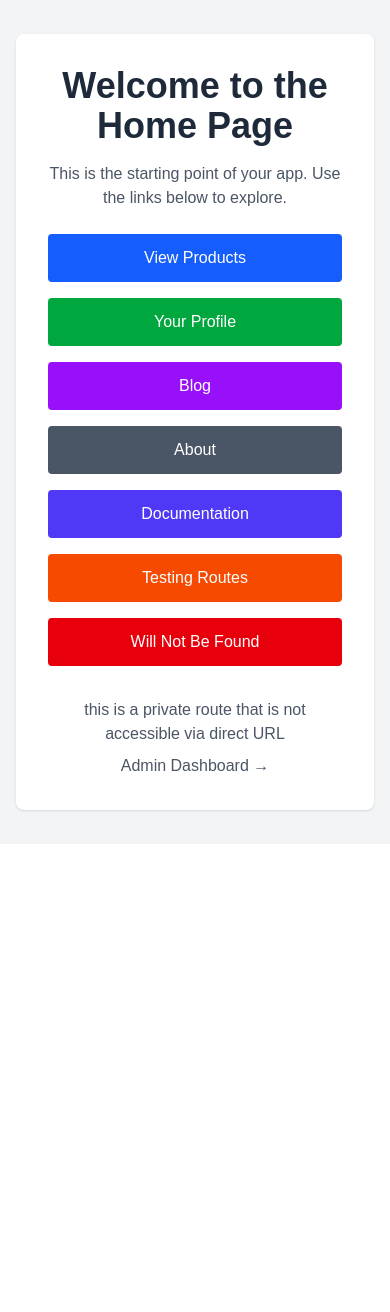
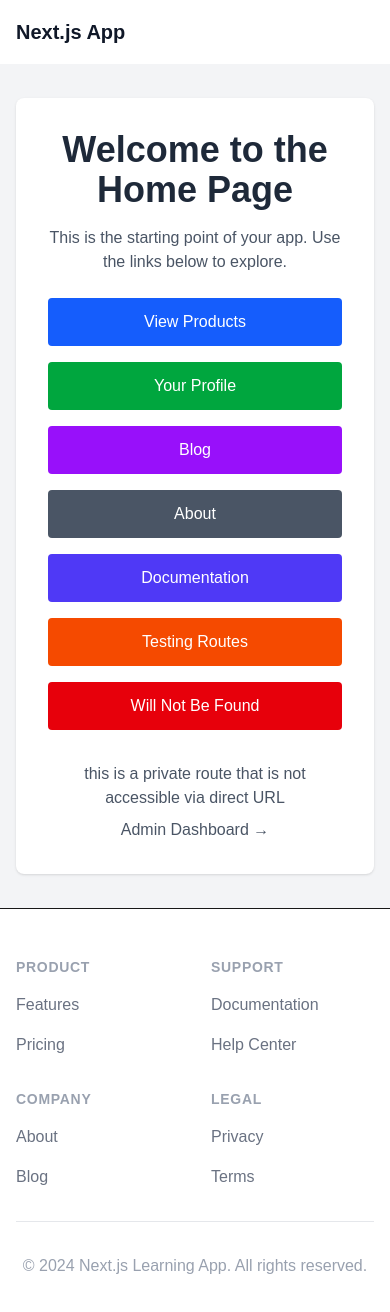
Before and after one commit to PinkyCodeMaster/nextjs15, a Next.js app: page / in a window 390 px wide. Shown: the top 1312 px of the page. Before the commit the page ends 844 px from the top, so only its background shows below. Built offline with nearby package versions, Linux system fonts and the light colour scheme.

Commit message:
feat: implement root layout with comprehensive docs - Added root layout with header and footer - Added detailed documentation about Next.js layouts - Implemented responsive navigation and footer - Added metadata configuration - Documented layout inheritance and persistent UI concepts

```diff
--- a/src/app/layout.tsx
+++ b/src/app/layout.tsx
@@ -1,8 +1,40 @@
+/**
+ * Root Layout Component
+ *
+ * Next.js Concepts Demonstrated:
+ * 1. Root Layout
+ *    - Required in app directory
+ *    - Wraps all pages in the application
+ *    - Must contain html and body tags
+ *    - Can include global styles and metadata
+ *
+ * 2. Layout Inheritance
+ *    - This layout is the parent of all other layouts
+ *    - Child layouts can be nested inside this one
+ *    - Layouts can be shared across multiple pages
+ *    - Each segment can have its own layout
+ *
+ * 3. Persistent UI
+ *    - Header and footer remain across page navigations
+ *    - Only the page content changes
+ *    - Maintains state and user context
+ *    - Improves performance by not re-rendering shared elements
+ *
+ * 4. Metadata
+ *    - Can define metadata for all pages
+ *    - Can be overridden by child layouts/pages
+ *    - Supports dynamic metadata generation
+ *    - SEO-friendly by default
+ *
+ * @see https://nextjs.org/docs/app/building-your-application/routing/pages-and-layouts#layouts
+ */
+
 import { SpeedInsights } from "@vercel/speed-insights/next";
 import { Geist, Geist_Mono } from "next/font/google";
 import { Analytics } from "@vercel/analytics/next";
 import type { Metadata } from "next";
 import "@/styles/globals.css";
+import Link from "next/link";
 
 const geistSans = Geist({
   variable: "--font-geist-sans",
@@ -15,15 +47,133 @@ const geistMono = Geist_Mono({
 });
 
 export const metadata: Metadata = {
-  title: "Relearning next js",
-  description: "Relearning next js",
+  title: "Next.js Learning App",
+  description: "A comprehensive Next.js learning application",
 };
 
 export default function RootLayout({ children, }: Readonly<{ children: React.ReactNode; }>) {
   return (
     <html lang="en">
       <body className={`${geistSans.variable} ${geistMono.variable} antialiased`}>
-        {children}
+        {/*
+          Header
+          - Persistent across all pages
+          - Contains navigation and branding
+          - Can include user context
+        */}
+        <header className="bg-white shadow-sm">
+          <nav className="max-w-7xl mx-auto px-4 sm:px-6 lg:px-8">
+            <div className="flex justify-between h-16">
+              <div className="flex">
+                <div className="flex-shrink-0 flex items-center">
+                  <span className="text-xl font-bold text-gray-900">Next.js App</span>
+                </div>
+                <div className="hidden sm:ml-6 sm:flex sm:space-x-8">
+                  <a href="/" className="text-gray-900 inline-flex items-center px-1 pt-1 border-b-2 border-blue-500">
+                    Home
+                  </a>
+                  <a href="/products" className="text-gray-500 hover:text-gray-900 inline-flex items-center px-1 pt-1 border-b-2 border-transparent">
+                    Products
+                  </a>
+                  <a href="/docs" className="text-gray-500 hover:text-gray-900 inline-flex items-center px-1 pt-1 border-b-2 border-transparent">
+                    Docs
+                  </a>
+                </div>
+              </div>
+              <div className="hidden sm:ml-6 sm:flex sm:items-center">
+                <a href="/login" className="text-gray-500 hover:text-gray-900 px-3 py-2 rounded-md text-sm font-medium">
+                  Sign in
+                </a>
+              </div>
+            </div>
+          </nav>
+        </header>
+
+        {/*
+          Main Content
+          - Changes based on the current route
+          - Wrapped by the layout
+          - Can be nested with other layouts
+        */}
+        <main>{children}</main>
+
+        {/*
+          Footer
+          - Persistent across all pages
+          - Contains additional navigation
+          - Can include social links and copyright
+        */}
+        <footer className="bg-white border-t">
+          <div className="max-w-7xl mx-auto py-12 px-4 sm:px-6 lg:px-8">
+            <div className="grid grid-cols-2 md:grid-cols-4 gap-8">
+              <div>
+                <h3 className="text-sm font-semibold text-gray-400 tracking-wider uppercase">Product</h3>
+                <ul className="mt-4 space-y-4">
+                  <li>
+                    <a href="/features" className="text-base text-gray-500 hover:text-gray-900">
+                      Features
+                    </a>
+                  </li>
+                  <li>
+                    <a href="/pricing" className="text-base text-gray-500 hover:text-gray-900">
+                      Pricing
+                    </a>
+                  </li>
+                </ul>
+              </div>
+              <div>
+                <h3 className="text-sm font-semibold text-gray-400 tracking-wider uppercase">Support</h3>
+                <ul className="mt-4 space-y-4">
+                  <li>
+                    <a href="/docs" className="text-base text-gray-500 hover:text-gray-900">
+                      Documentation
+                    </a>
+                  </li>
+                  <li>
+                    <a href="/help" className="text-base text-gray-500 hover:text-gray-900">
+                      Help Center
+                    </a>
+                  </li>
+                </ul>
+              </div>
+              <div>
+                <h3 className="text-sm font-semibold text-gray-400 tracking-wider uppercase">Company</h3>
+                <ul className="mt-4 space-y-4">
+                  <li>
+                    <a href="/about" className="text-base text-gray-500 hover:text-gray-900">
+                      About
+                    </a>
+                  </li>
+                  <li>
+                    <a href="/blog" className="text-base text-gray-500 hover:text-gray-900">
+                      Blog
+                    </a>
+                  </li>
+                </ul>
+              </div>
+              <div>
+                <h3 className="text-sm font-semibold text-gray-400 tracking-wider uppercase">Legal</h3>
+                <ul className="mt-4 space-y-4">
+                  <li>
+                    <a href="/privacy" className="text-base text-gray-500 hover:text-gray-900">
+                      Privacy
+                    </a>
+                  </li>
+                  <li>
+                    <a href="/terms" className="text-base text-gray-500 hover:text-gray-900">
+                      Terms
+                    </a>
+                  </li>
+                </ul>
+              </div>
+            </div>
+            <div className="mt-8 border-t border-gray-200 pt-8">
+              <p className="text-base text-gray-400 text-center">
+                &copy; 2024 Next.js Learning App. All rights reserved.
+              </p>
+            </div>
+          </div>
+        </footer>
         <SpeedInsights />
         <Analytics />
       </body>
```
